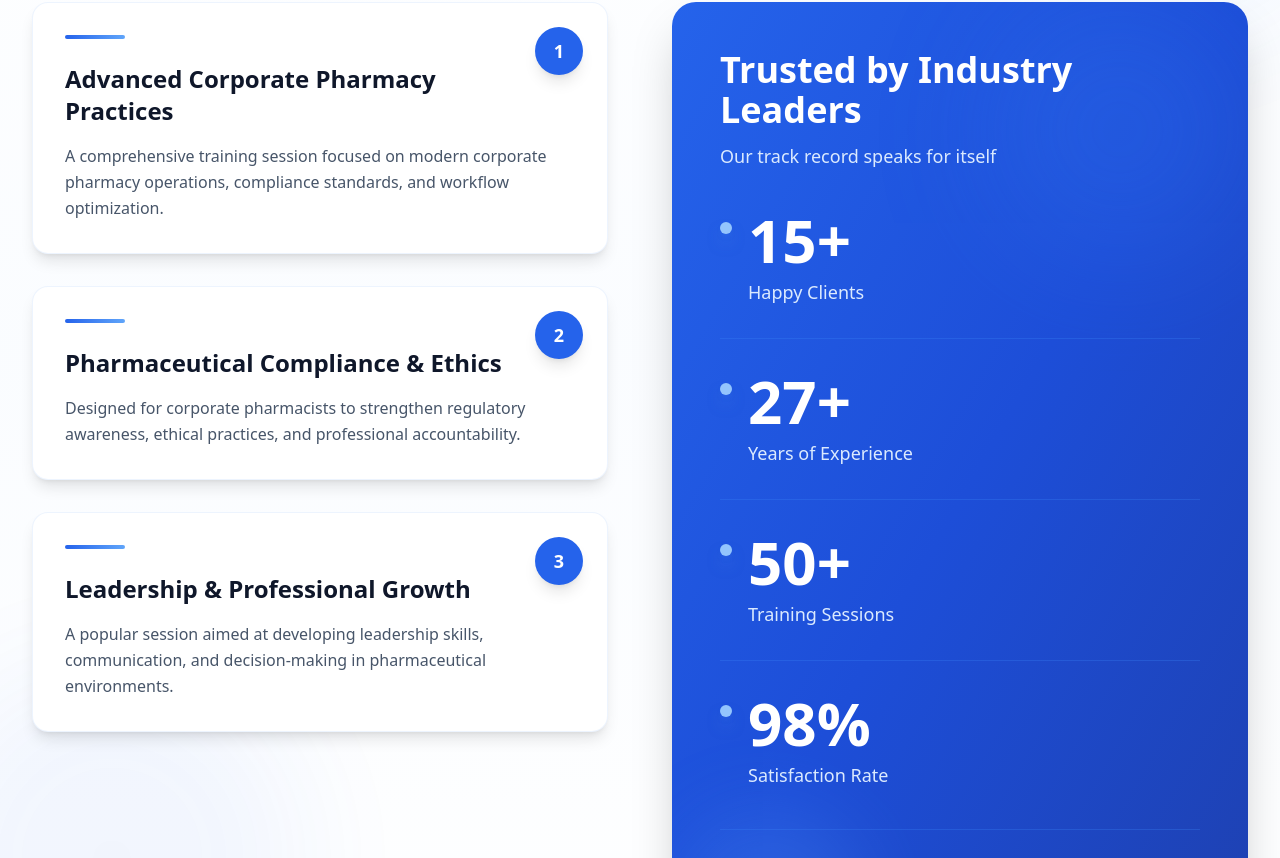
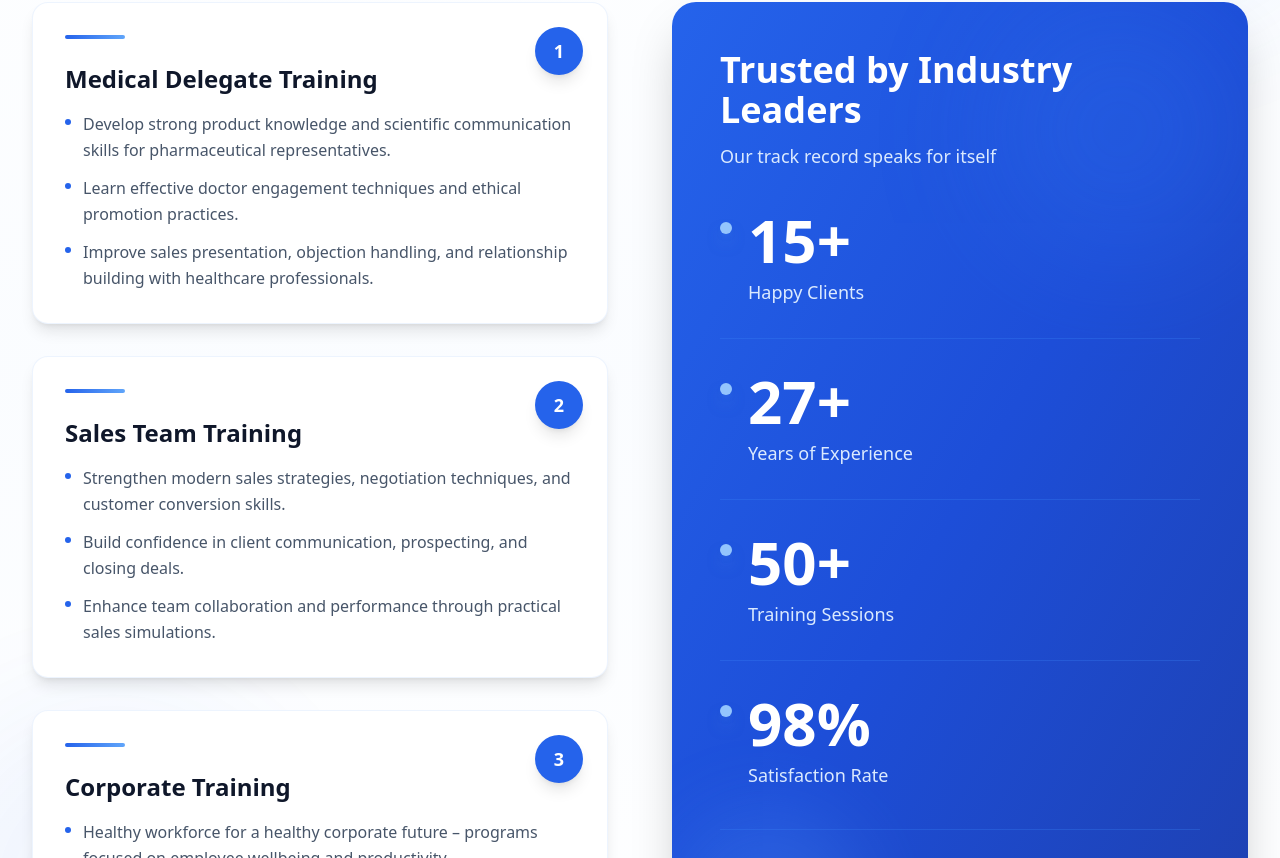
Before and after one commit to VenuraOshada/elevatetnd, a React (Vite) app: page / in a window 1280 px wide. Shown: the part 1302-2160 px from the top of the page. Built offline with nearby package versions, Linux system fonts and the light colour scheme.

Commit message:
card text change

```diff
--- a/src/pages/Home.tsx
+++ b/src/pages/Home.tsx
@@ -5,24 +5,33 @@ import { Link } from "react-router-dom"
 
 type TrainingItem = {
   title: string
-  description: string
+  points: string[]
 }
 
 const trainings: TrainingItem[] = [
   {
-    title: "Advanced Corporate Pharmacy Practices",
-    description:
-      "A comprehensive training session focused on modern corporate pharmacy operations, compliance standards, and workflow optimization.",
+    title: "Medical Delegate Training",
+    points: [
+      "Develop strong product knowledge and scientific communication skills for pharmaceutical representatives.",
+      "Learn effective doctor engagement techniques and ethical promotion practices.",
+      "Improve sales presentation, objection handling, and relationship building with healthcare professionals.",
+    ],
   },
   {
-    title: "Pharmaceutical Compliance & Ethics",
-    description:
-      "Designed for corporate pharmacists to strengthen regulatory awareness, ethical practices, and professional accountability.",
+    title: "Sales Team Training",
+    points: [
+      "Strengthen modern sales strategies, negotiation techniques, and customer conversion skills.",
+      "Build confidence in client communication, prospecting, and closing deals.",
+      "Enhance team collaboration and performance through practical sales simulations.",
+    ],
   },
   {
-    title: "Leadership & Professional Growth",
-    description:
-      "A popular session aimed at developing leadership skills, communication, and decision-making in pharmaceutical environments.",
+    title: "Corporate Training",
+    points: [
+      "Healthy workforce for a healthy corporate future – programs focused on employee wellbeing and productivity.",
+      "Develop emotional intelligence to improve workplace communication, empathy, and conflict management.",
+      "Foster leadership and teamwork skills to build strong, motivated, and high-performing teams.",
+    ],
   },
 ]
 
@@ -156,33 +165,18 @@ const Home: React.FC = () => {
                       <h3 className="text-2xl font-bold text-slate-900 mb-4 pr-12 group-hover:text-blue-700 transition-colors duration-300">
                         {item.title}
                       </h3>
-                      <p className="text-slate-600 leading-relaxed text-base">
-                        {item.description}
-                      </p>
 
-                      {/* Animated arrow */}
-                      {/* <motion.div
-                        initial={{ opacity: 0, x: -10 }}
-                        whileInView={{ opacity: 1, x: 0 }}
-                        viewport={{ once: true }}
-                        transition={{ duration: 0.4, delay: index * 0.15 + 0.5 }}
-                        className="mt-6 flex items-center gap-2 text-blue-600 font-semibold text-sm group-hover:gap-4 transition-all duration-300"
-                      >
-                        Learn More
-                        <svg
-                          className="w-5 h-5"
-                          fill="none"
-                          stroke="currentColor"
-                          viewBox="0 0 24 24"
-                        >
-                          <path
-                            strokeLinecap="round"
-                            strokeLinejoin="round"
-                            strokeWidth={2}
-                            d="M17 8l4 4m0 0l-4 4m4-4H3"
-                          />
-                        </svg>
-                      </motion.div> */}
+                      {/* Bullet points */}
+                      <ul className="space-y-3">
+                        {item.points.map((point, pointIndex) => (
+                          <li key={pointIndex} className="flex items-start gap-3">
+                            <span className="flex-shrink-0 w-1.5 h-1.5 bg-blue-600 rounded-full mt-2"></span>
+                            <p className="text-slate-600 leading-relaxed text-base flex-1">
+                              {point}
+                            </p>
+                          </li>
+                        ))}
+                      </ul>
                     </div>
                   </div>
                 </motion.div>
```
